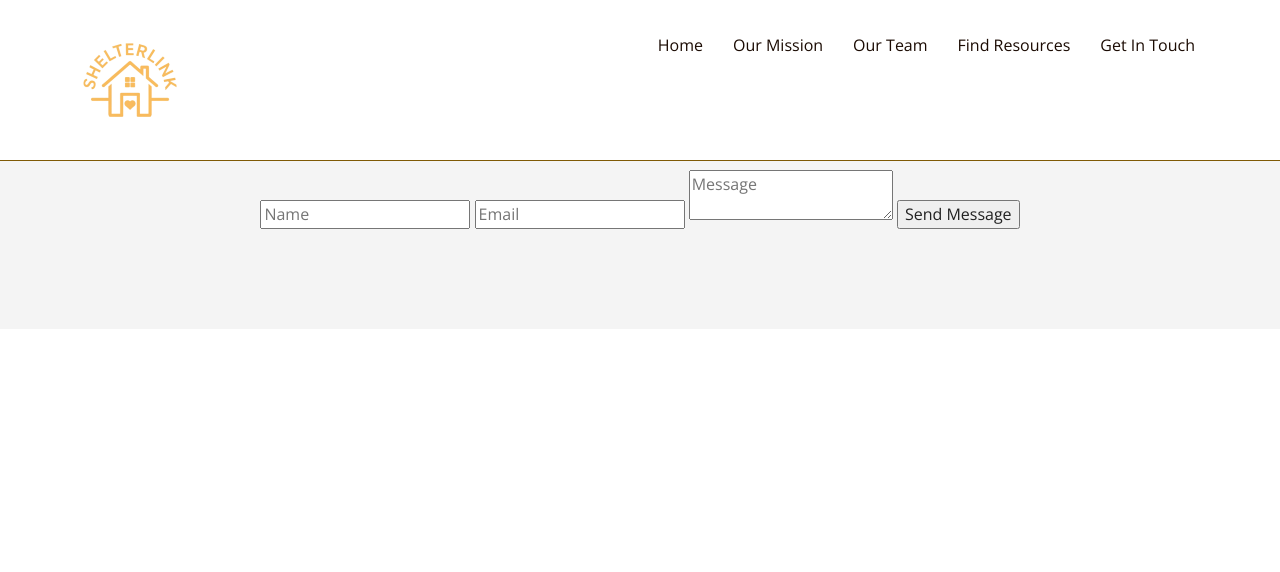
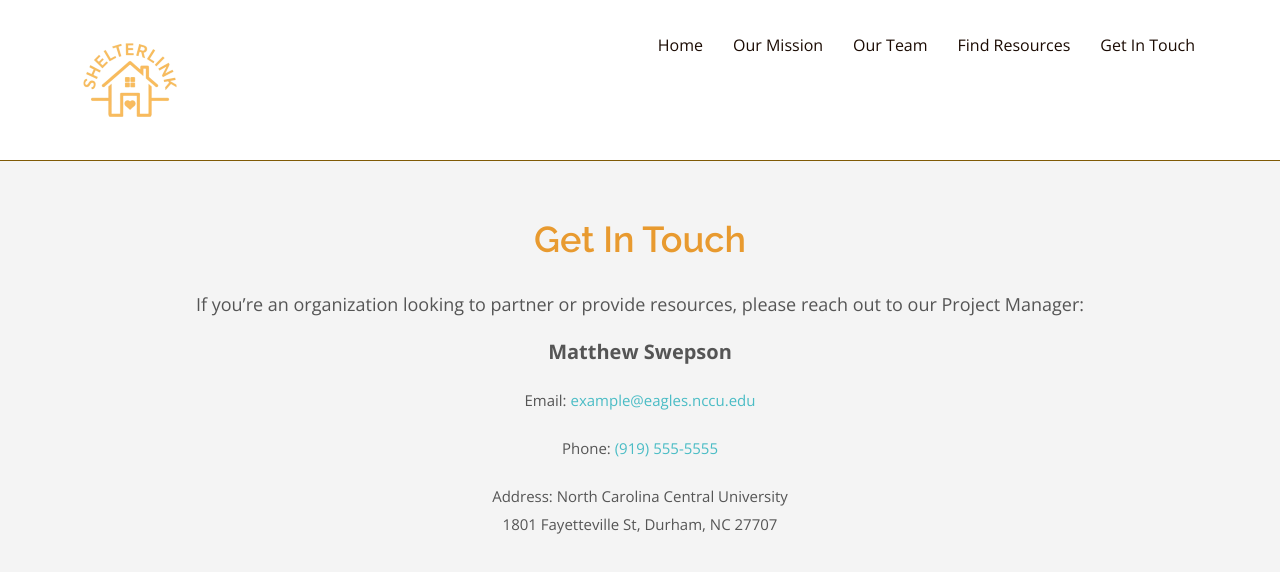
Before and after one commit to matt24027/CapstoneProject, a website: page public/get-in-touch.html in a window 1280 px wide. Drawn offline with nearby package versions, Linux system fonts and the light colour scheme.

Commit message:
AlmostDone

```diff
--- a/public/get-in-touch.html
+++ b/public/get-in-touch.html
@@ -42,14 +42,19 @@
 
 <!-- CONTACT SECTION -->
 <div id="contact" name="contact">
-  <div class="container">
-    <h2 class="centered;">Get In Touch</h2>
-    <form id="contact-form" method="post" action="/contact">
-      <input type="text" name="name" placeholder="Name" required>
-      <input type="email" name="email" placeholder="Email" required>
-      <textarea name="message" placeholder="Message"></textarea>
-      <button type="submit">Send Message</button>
-    </form>
+  <div class="container" style="margin-top: 100px;">
+    <h2 class="centered" style="margin-bottom: 30px;">Get In Touch</h2>
+    <p class="text-center" style="font-size: 18px;">
+      If you’re an organization looking to partner or provide resources, please reach out to our Project Manager:
+    </p>
+    <div class="text-center" style="margin-top: 20px;">
+      <p style="font-size: 20px; font-weight: bold;">Matthew Swepson</p>
+      <p>Email: <a href="mailto:mswepson@eagles.nccu.edu">example@eagles.nccu.edu</a></p>
+      <p>Phone: <a href="tel:+19195199538">(919) 555-5555</a></p>
+      <p>Address: North Carolina Central University<br>
+        1801 Fayetteville St, Durham, NC 27707
+      </p>
+    </div>
   </div>
 </div>
 
```
Also changed, not shown: public/index.html (+3 -15 lines). Lines whose indentation alone changed are shown as unchanged.
